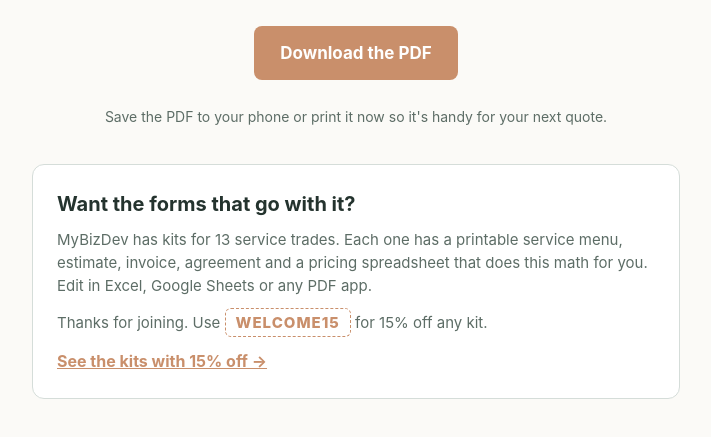
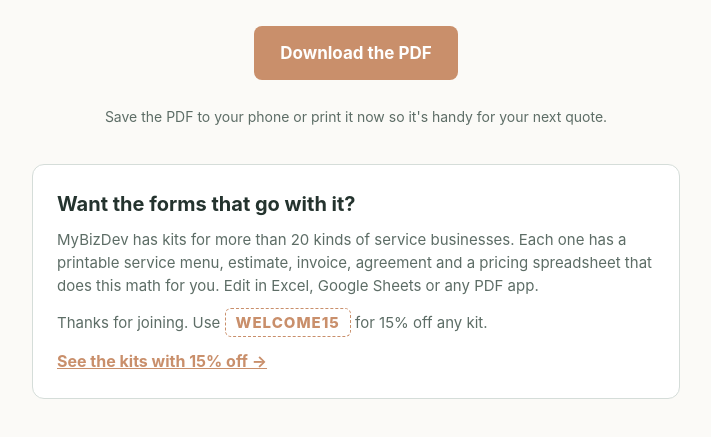
Before and after one commit to Trxnpop/mybizdev-guides, a plain HTML site: page free-pricing-guide/thanks/index.html in a window 1280 px wide. Shown: the part 445-882 px from the top of the page, without its empty margins (284-995 px from the left). Drawn offline with Linux system fonts and the light colour scheme.

Commit message:
Update cheat sheet thank-you page copy
Co-Authored-By: Claude Opus 5.5 <noreply@anthropic.com>
Claude-Session: https://claude.ai/code/session_01TNwiqnTYVd5jir7vHe4pdf

```diff
--- a/free-pricing-guide/thanks/index.html
+++ b/free-pricing-guide/thanks/index.html
@@ -33,7 +33,7 @@ p{color:var(--muted);font-size:17px}
   <p style="font-size:14px">Save the PDF to your phone or print it now so it's handy for your next quote.</p>
   <div class="card">
     <h2>Want the forms that go with it?</h2>
-    <p style="font-size:15px;margin:0 0 10px">MyBizDev has kits for 13 service trades. Each one has a printable service menu, estimate, invoice, agreement and a pricing spreadsheet that does this math for you. Edit in Excel, Google Sheets or any PDF app.</p>
+    <p style="font-size:15px;margin:0 0 10px">MyBizDev has kits for more than 20 kinds of service businesses. Each one has a printable service menu, estimate, invoice, agreement and a pricing spreadsheet that does this math for you. Edit in Excel, Google Sheets or any PDF app.</p>
     <p style="font-size:15px;margin:0 0 12px">Thanks for joining. Use <span class="code">WELCOME15</span> for 15% off any kit.</p>
     <a href="https://mybizdev.etsy.com?coupon=WELCOME15">See the kits with 15% off &rarr;</a>
   </div>
```
